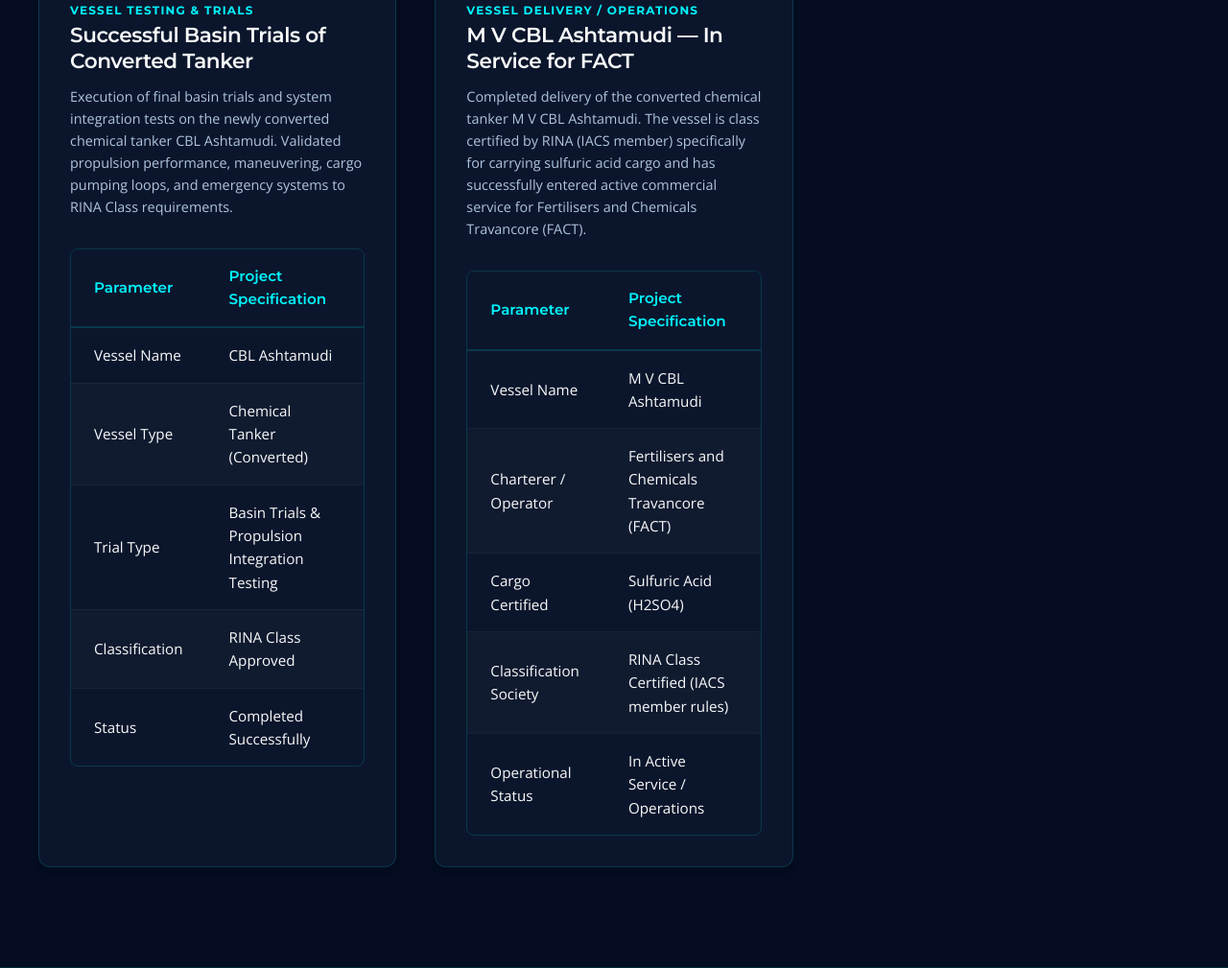
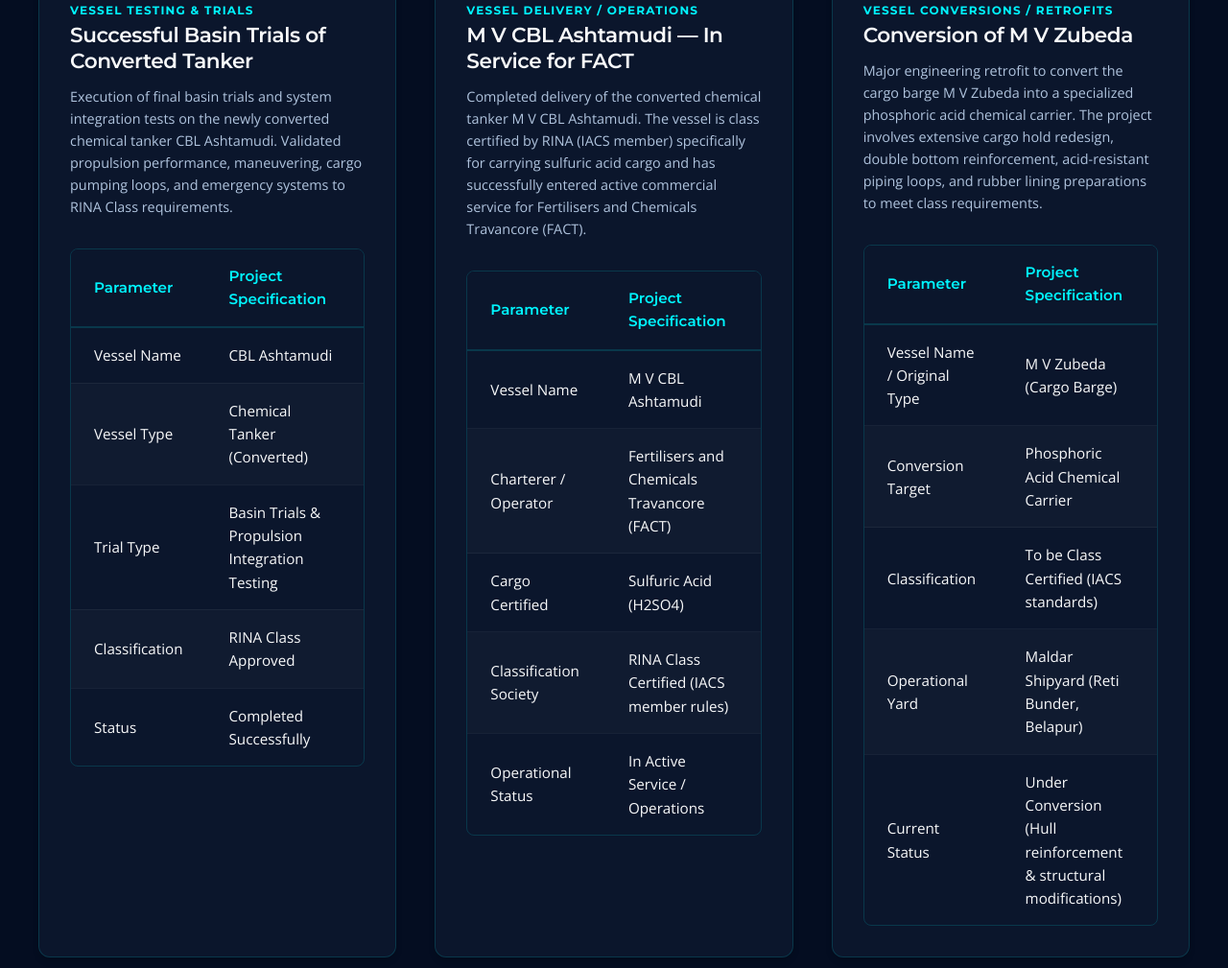
Before and after one commit to OnerFusionINC/lothalmarine, a website: page products.html in a window 1280 px wide. Shown: the part 3491-4500 px from the top of the page at 96% size. Drawn offline with nearby package versions, Linux system fonts and the light colour scheme.

Commit message:
Add project card for M V Zubeda cargo barge to phosphoric acid carrier conversion with yard image

```diff
--- a/products.html
+++ b/products.html
@@ -429,6 +429,51 @@
             </div>
           </div>
 
+          <!-- Product 13: Conversion of M V Zubeda -->
+          <div class="product-card">
+            <div class="product-img">
+              <img src="assets/images/mv_zubeda_conversion.jpg" alt="Conversion of M V Zubeda cargo barge to phosphoric acid carrier at Belapur" loading="lazy">
+            </div>
+            <div class="product-info">
+              <span class="product-tag">Vessel Conversions / Retrofits</span>
+              <h3 class="product-title">Conversion of M V Zubeda</h3>
+              <p class="product-desc">Major engineering retrofit to convert the cargo barge M V Zubeda into a specialized phosphoric acid chemical carrier. The project involves extensive cargo hold redesign, double bottom reinforcement, acid-resistant piping loops, and rubber lining preparations to meet class requirements.</p>
+
+              <div class="spec-table-container">
+                <table class="spec-table" aria-label="M V Zubeda Conversion Specifications">
+                  <thead>
+                    <tr>
+                      <th scope="col">Parameter</th>
+                      <th scope="col">Project Specification</th>
+                    </tr>
+                  </thead>
+                  <tbody>
+                    <tr>
+                      <td>Vessel Name / Original Type</td>
+                      <td>M V Zubeda (Cargo Barge)</td>
+                    </tr>
+                    <tr>
+                      <td>Conversion Target</td>
+                      <td>Phosphoric Acid Chemical Carrier</td>
+                    </tr>
+                    <tr>
+                      <td>Classification</td>
+                      <td>To be Class Certified (IACS standards)</td>
+                    </tr>
+                    <tr>
+                      <td>Operational Yard</td>
+                      <td>Maldar Shipyard (Reti Bunder, Belapur)</td>
+                    </tr>
+                    <tr>
+                      <td>Current Status</td>
+                      <td>Under Conversion (Hull reinforcement & structural modifications)</td>
+                    </tr>
+                  </tbody>
+                </table>
+              </div>
+            </div>
+          </div>
+
         </div>
       </div>
     </section>
```
Also changed, not shown: index.html (+10 -0 lines), assets/images/mv_zubeda_conversion.jpg (added).
